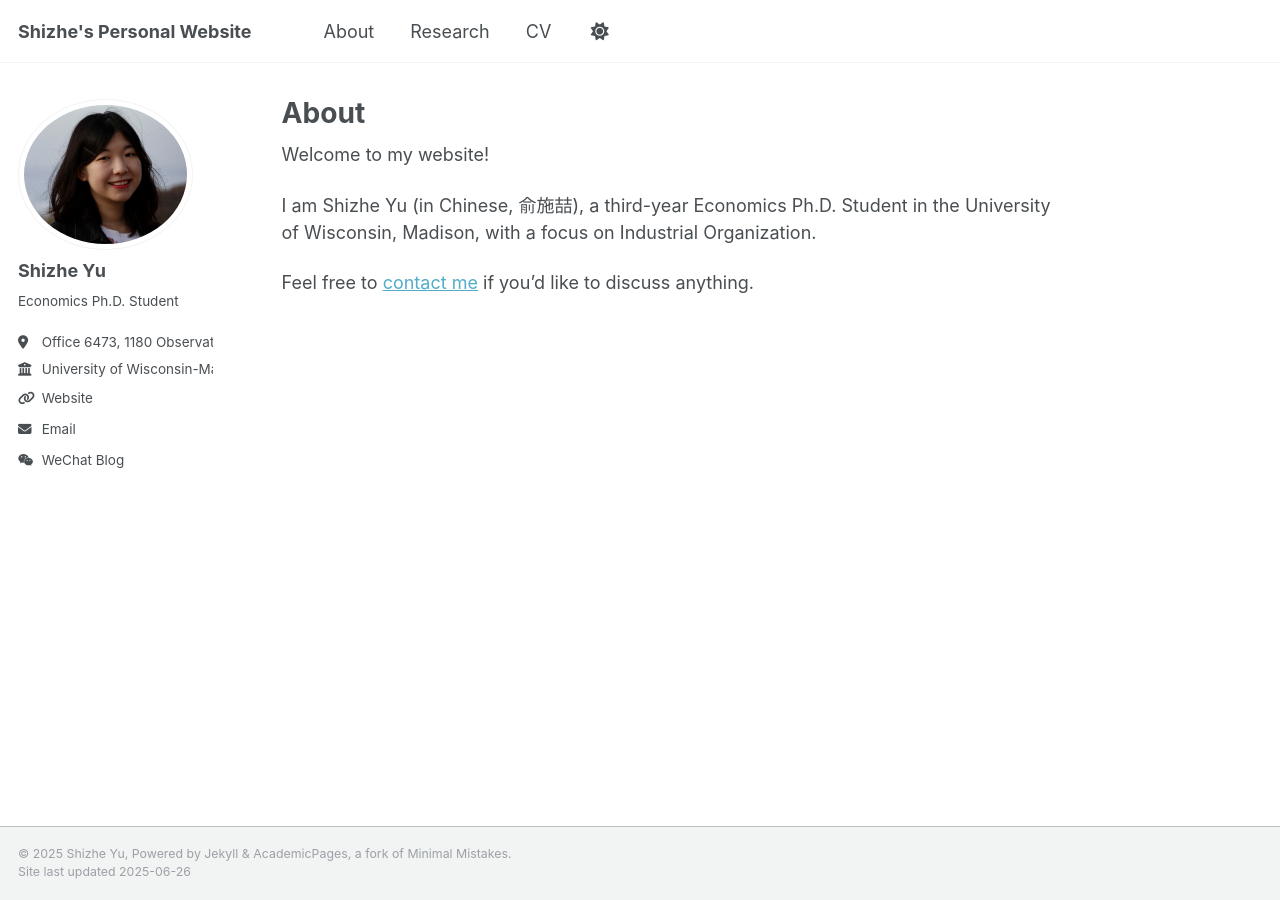
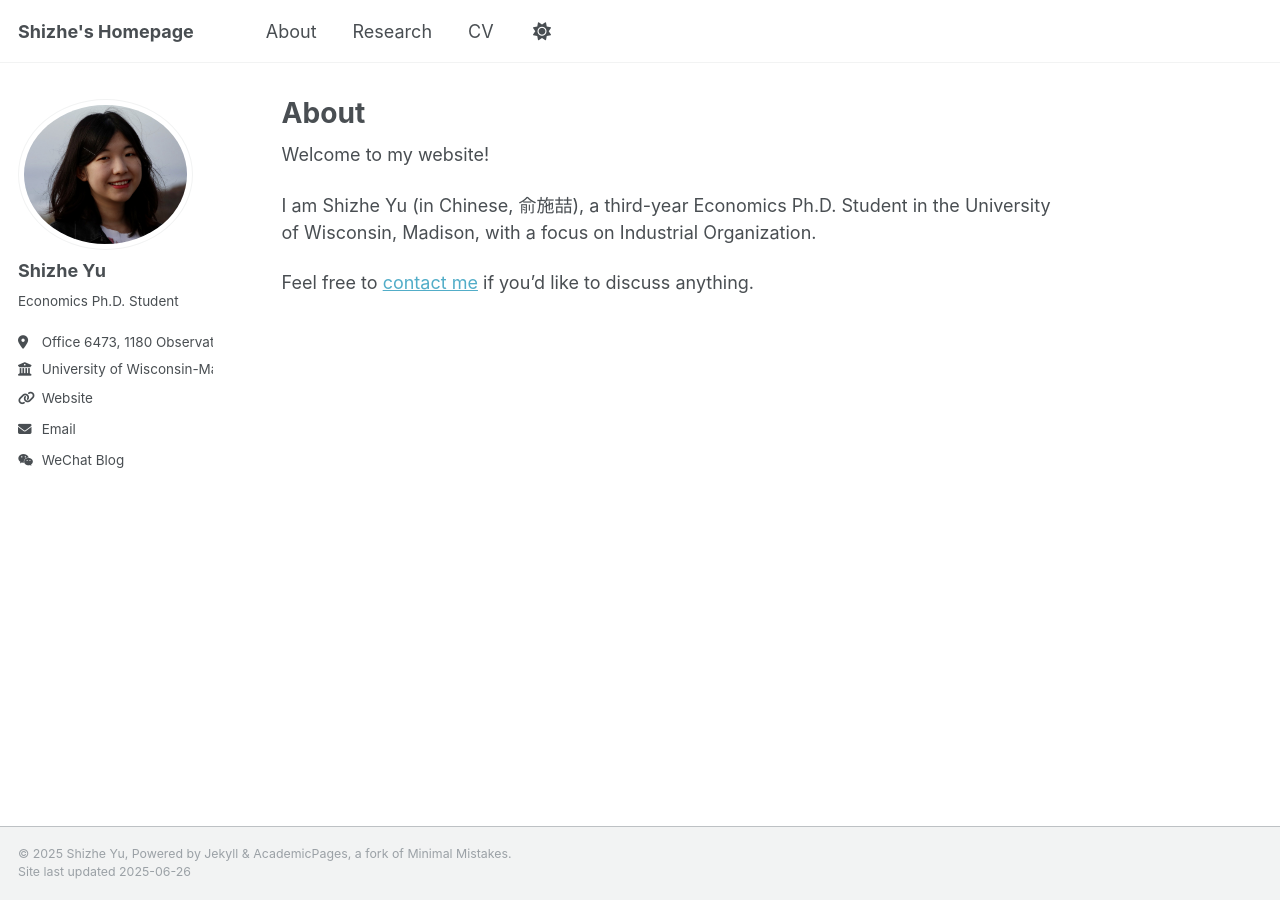
Before and after one commit to shizhe-yu/shizhe-yu.github.io, a Jekyll site: the page built from _pages/about.md, in a window 1280 px wide. Built offline with Jekyll 4.4.1, drawn with Linux system fonts in a browser that asks for light colours.

Commit message:
Update _config.yml

```diff
--- a/_config.yml
+++ b/_config.yml
@@ -9,7 +9,7 @@
 # Basic Site Settings
 locale                   : "en-US"
 site_theme               : "default"
-title                    : "Shizhe's Personal Website"
+title                    : "Shizhe's Homepage"
 title_separator          : "-"
 name                     : &name "Shizhe Yu"
 description              : "" #&description "personal description"
```
